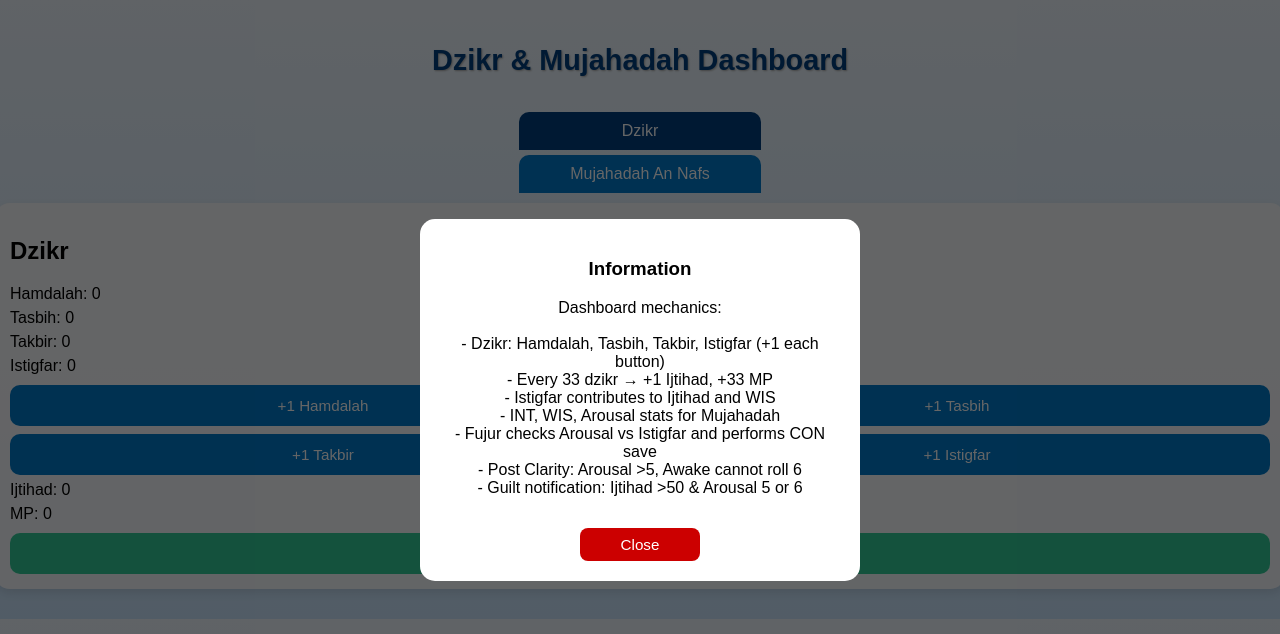
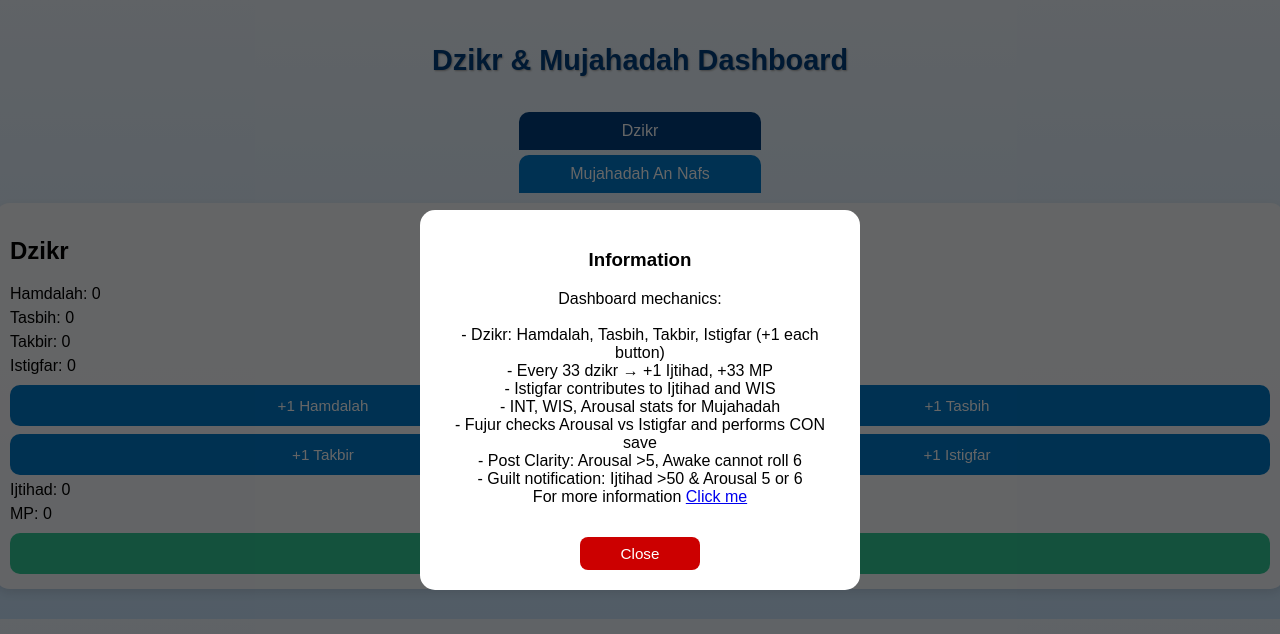
Before and after one commit to Dillah456/Test, a plain HTML site: page Dzikr/index.html in a window 1280 px wide. Both pictures are taken after a click on the button "Information". Drawn offline with Linux system fonts and the light colour scheme.

Commit message:
Update index.html

```diff
--- a/Dzikr/index.html
+++ b/Dzikr/index.html
@@ -155,7 +155,8 @@
       - INT, WIS, Arousal stats for Mujahadah<br>
       - Fujur checks Arousal vs Istigfar and performs CON save<br>
       - Post Clarity: Arousal >5, Awake cannot roll 6<br>
-      - Guilt notification: Ijtihad >50 & Arousal 5 or 6
+      - Guilt notification: Ijtihad >50 & Arousal 5 or 6<br>
+      For more information <a href="Info.html"> Click me</a>
     </p>
     <button class="close-btn" onclick="closeInfo()">Close</button>
   </div>
```
